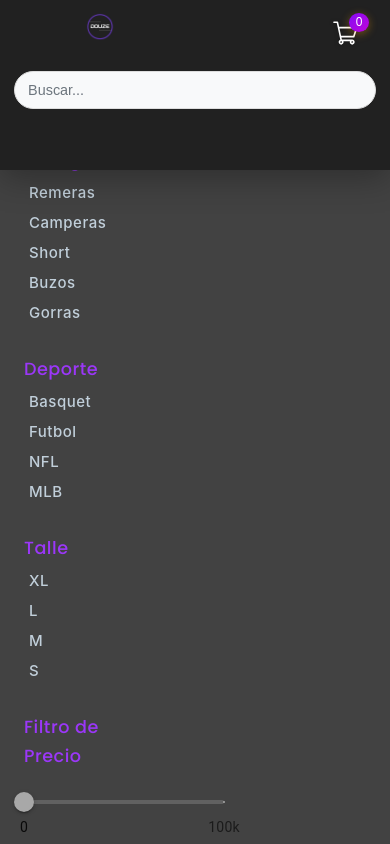
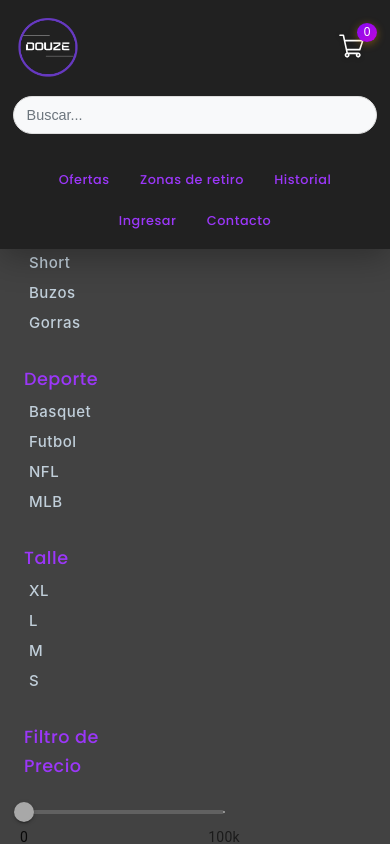
Before and after one commit to MauEscalante/douzeFrontend, a React (Create React App) app: page / in a window 390 px wide. Shown: the top 844 px of the page. Built offline with nearby package versions, Linux system fonts and the light colour scheme.

Commit message:
Responsive

```diff
--- a/src/Style/navbar.css
+++ b/src/Style/navbar.css
@@ -109,19 +109,6 @@ body {
 }
 
 
-@keyframes sparkle {
-
-    0%,
-    100% {
-        opacity: 0.8;
-        transform: scale(1);
-    }
-
-    50% {
-        opacity: 1;
-        transform: scale(1.2);
-    }
-}
 
 
 
@@ -246,134 +233,7 @@ body {
     opacity: 1;
 }
 
-/* Media queries para responsive design */
-@media (max-width: 1200px) {
-    .navbar {
-        padding: 1.6rem 0.9rem;
-    }
 
-    .search-container {
-        margin: 0 1.8rem;
-    }
-
-    .form-log {
-        margin-right: 2.5rem;
-    }
-}
-
-@media (max-width: 1024px) {
-    .navbar {
-        padding: 1.5rem 0.8rem;
-    }
-
-    .search-container {
-        margin: 0 1.5rem;
-    }
-
-    .form-log {
-        margin-right: 2rem;
-    }
-}
-
-@media (max-width: 768px) {
-    body {
-        padding-top: 80px;
-    }
-
-    .navbar {
-        padding: 1rem 0.5rem;
-        height: auto;
-        min-height: 80px;
-    }
-
-    .navbar .container-fluid {
-        flex-wrap: wrap;
-    }
-
-
-
-    .logo-icon {
-        width: 35px;
-        height: 35px;
-    }
-
-
-
-    .search-container {
-        order: 3;
-        flex: 1 1 100%;
-        width: 100%;
-        margin: 1rem 0 0 0;
-        justify-content: center;
-    }
-
-    .search-container>* {
-        max-width: 100%;
-        width: 90%;
-    }
-
-    .login-button {
-        padding: 0.5rem 1rem;
-        font-size: 0.85rem;
-    }
-}
-
-@media (max-width: 480px) {
-    body {
-        padding-top: 90px;
-    }
-
-    .navbar {
-        padding: 0.8rem 0.3rem;
-        min-height: 90px;
-    }
-
-    .navbar .container-fluid {
-        flex-wrap: wrap;
-    }
-
-
-
-    .logo-icon {
-        width: 30px;
-        height: 30px;
-    }
-
-
-
-
-    .form-log {
-        margin-right: 0.5rem;
-        margin-left: 0;
-        order: 2;
-        flex: 0 0 auto;
-    }
-
-    .login-button {
-        padding: 0.4rem 0.8rem;
-        font-size: 0.8rem;
-        gap: 0.3rem;
-    }
-
-    .user-icon {
-        width: 1rem;
-        height: 1rem;
-    }
-
-    .search-container {
-        order: 3;
-        flex: 1 1 100%;
-        width: 100%;
-        margin: 0.8rem 0 0 0;
-        justify-content: center;
-    }
-
-    .search-container>* {
-        max-width: 100%;
-        width: 95%;
-    }
-
-}
 
 /* Estilos del carrito */
 .cart-container {
@@ -426,22 +286,124 @@ body {
     min-width: 20px;
 }
 
-/* Responsive para el carrito */
-@media (max-width: 991px) {
-    .cart-container {
-        order: 2;
-        position: static;
-        transform: none;
-        margin-left: auto;
-        margin-right: 1rem;
+/* Media Queries para diseño responsive */
+@media screen and (max-width: 900px) {
+    /* Cambiar navbar a layout vertical cuando no hay espacio suficiente */
+    .navbar {
+        flex-direction: column;
+        padding: 1rem;
+        height: auto;
+        min-height: fit-content;
     }
 
-    .cart-button {
-        width: 45px;
-        height: 45px;
+    /* Primera fila: Logo a la izquierda, carrito a la derecha, a la misma altura */
+    .navbar-top-row {
+        display: flex;
+        align-items: center;
+        width: 100%;
+        justify-content: space-between;
+        margin-bottom: 1rem;
+        position: relative;
+        flex-wrap: nowrap; /* Mantener logo y carrito en la misma línea */
     }
 
-    .cart-icon {
-        font-size: 18px;
+    .navbar-top-row .navbar-brand {
+        position: static;
+        margin: 0;
+        left: auto;
+        top: auto;
+        order: 1;
+        flex: 0 0 auto;
+    }
+
+    .navbar-brand {
+        margin-top: 0;
+        margin-right: 0;
+        margin-left: 0;
+    }
+
+    /* Carrito posicionado arriba a la derecha, a la misma altura del logo */
+    .cart-container {
+        position: static;
+        right: auto;
+        top: auto;
+        transform: none;
+        order: 2;
+        flex: 0 0 auto;
+        display: flex;
+        align-items: center;
+    }
+
+    /* El search toma toda la fila siguiente */
+    .search-container {
+        width: 100%;
+        margin: 1rem 0;
+        order: 3;
+        flex: 1 1 100%;
+        /* Crear nueva fila para el search */
+        flex-basis: 100%;
+    }
+
+    /* Reorganizar la estructura para que search esté en su propia fila */
+    .navbar-top-row {
+        flex-wrap: wrap;
+    }
+
+    /* Ajustar la fila inferior de botones */
+    .navbar-bottom-row {
+        width: 100%;
+        padding-left: 0;
+        margin-top: 0;
+        display: flex;
+        justify-content: center;
+    }
+
+    .navbar-bottom-row .form-log {
+        justify-content: center;
+        flex-wrap: wrap;
+        gap: 0.5rem;
+        width: 100%;
+    }
+
+    /* Ajustar botones para responsive */
+    .login-button,
+    .btn.login-button,
+    .btn-outline-info.login-button {
+        margin-top: 0.5rem;
+        padding: 0.5rem 1rem !important;
+        font-size: 0.85rem !important;
     }
 }
+
+@media screen and (max-width: 600px) {
+    /* Para pantallas muy pequeñas, ajustar más el espaciado */
+    .navbar {
+        padding: 0.8rem;
+    }
+
+    .navbar-top-row {
+        margin-bottom: 0.8rem;
+    }
+
+    .search-container {
+        margin: 0.8rem 0;
+    }
+
+    .login-button,
+    .btn.login-button,
+    .btn-outline-info.login-button {
+        padding: 0.4rem 0.8rem !important;
+        font-size: 0.8rem !important;
+        margin-top: 0.3rem;
+    }
+
+    .navbar-bottom-row .form-log {
+        gap: 0.3rem;
+    }
+
+    /* Ajustar el logo para pantallas pequeñas */
+    .logo-icon {
+        width: 70px;
+        height: 70px;
+    }
+}
```
